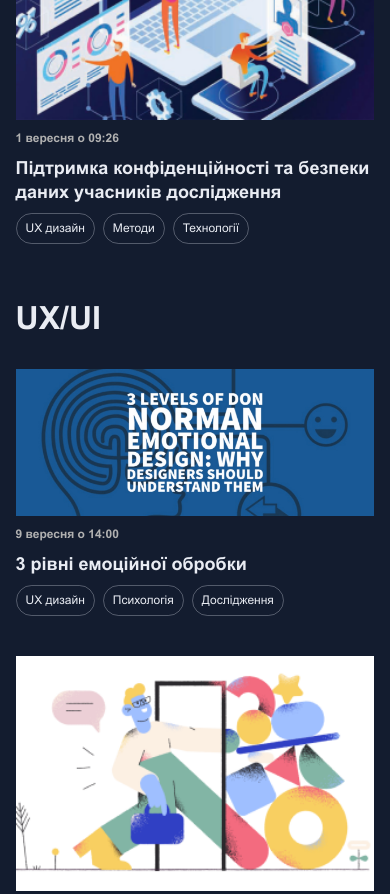
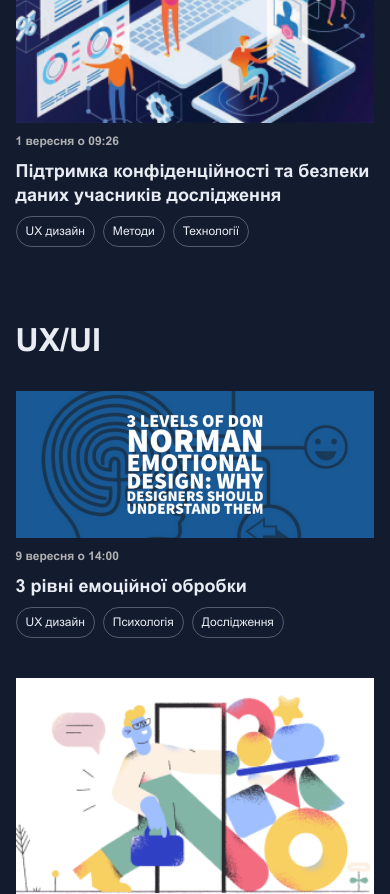
Before and after one commit to Huntter111/-reative_practice, a plain HTML site: page lesson_4/index.html in a window 390 px wide. Shown: the part 1760-2654 px from the top of the page. Drawn offline with Linux system fonts and the light colour scheme.

Commit message:
Add files via upload

```diff
--- a/lesson_4/css/style.css
+++ b/lesson_4/css/style.css
@@ -306,6 +306,9 @@ article .article-title {
 	.article-grid > .wide {
 		grid-column-end: -1;
 	}
+	.section-grid {
+		margin: 75px 0;
+	}
 	.article-img {
 		max-width: 100%;
 	}
```
